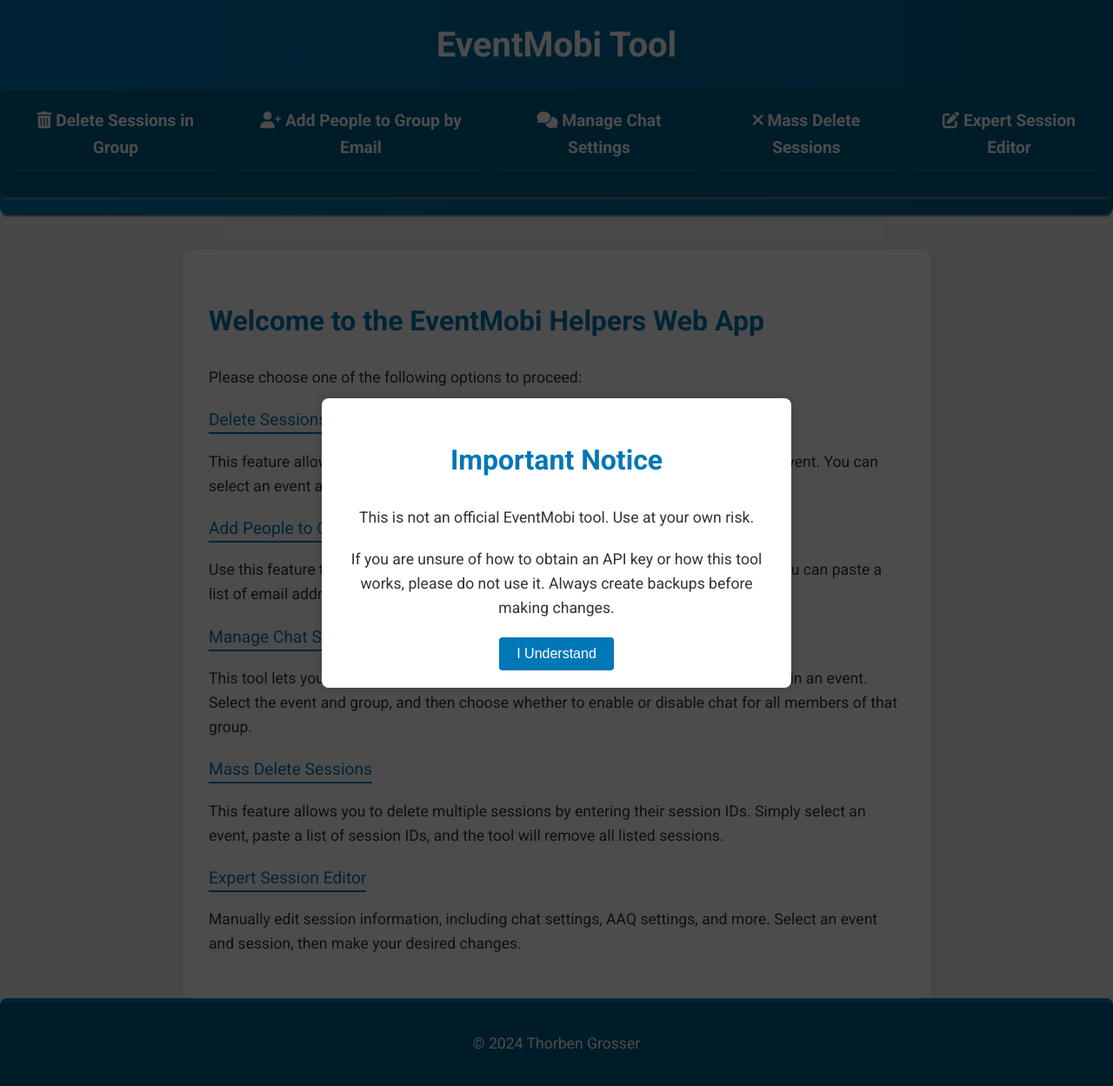
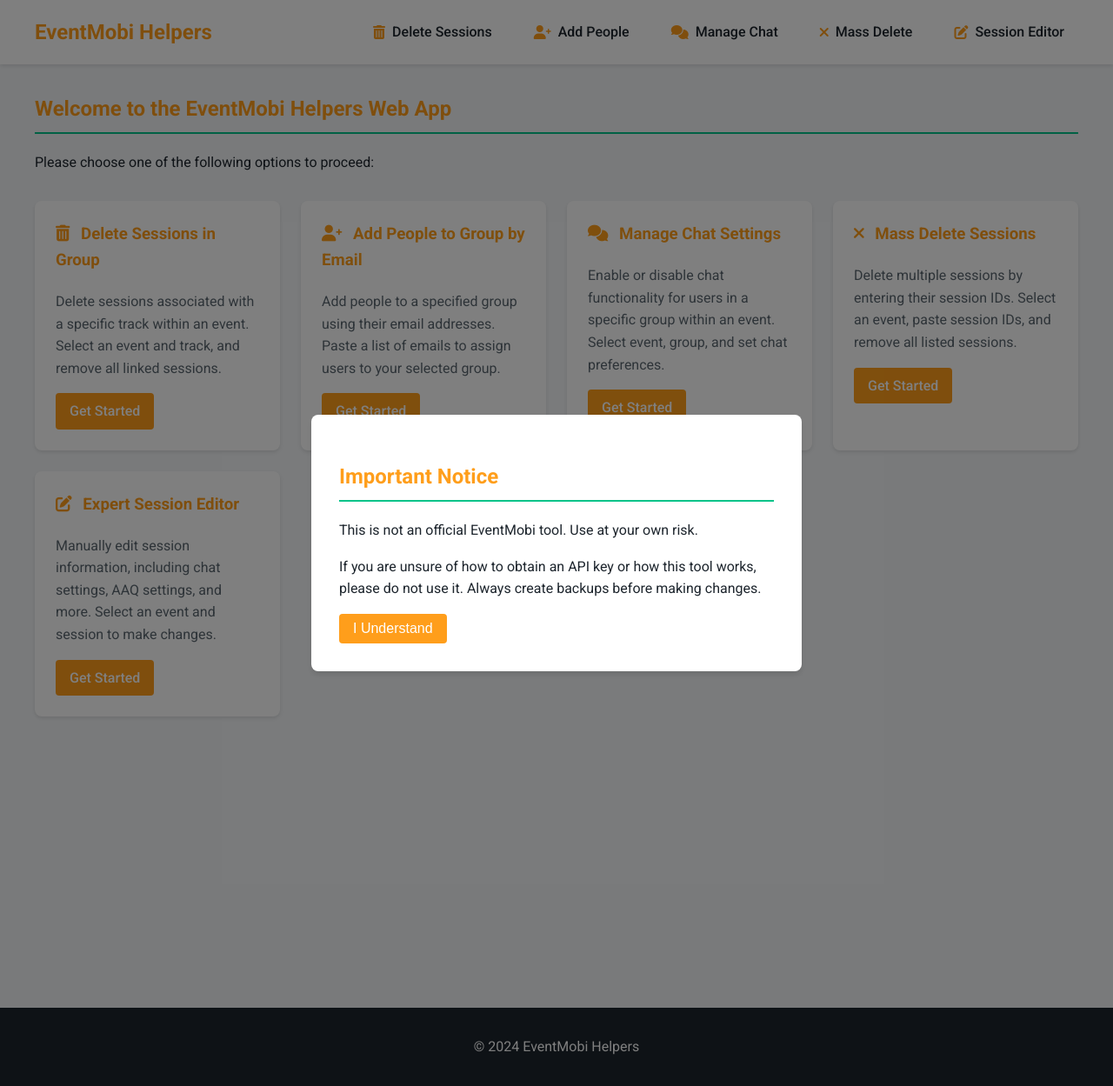
Before and after one commit to thorbengrosser/eventmobihelpers-web, a Flask app: page / in a window 1280 px wide. Shown: the whole page at 87% size. Run offline with Flask 3, Linux system fonts and the light colour scheme.

Commit message:
Removed redundant files, implemented better style sheets

```diff
--- a/app/static/css/styles.css
+++ b/app/static/css/styles.css
@@ -1,338 +1,294 @@
+:root {
+    --primary-color: #FF9E1B;
+    --secondary-color: #00C389;
+    --text-color: #1D252D;
+    --text-light: #5B6770;
+    --background-light: #F4F6F8;
+    --background-white: #FFFFFF;
+    --shadow-color: rgba(0, 0, 0, 0.1);
+}
+
 /* General Styles */
 body {
     font-family: 'Roboto', sans-serif;
     line-height: 1.6;
+    color: var(--text-color);
+    background-color: var(--background-light);
     margin: 0;
     padding: 0;
-    background-color: #f4f4f4;
-    color: #333;
 }
 
-header {
-    background: linear-gradient(90deg, #0077b6, #005f8a);
-    color: white;
-    padding: 20px 0;
-    text-align: center;
-    box-shadow: 0 4px 2px -2px gray;
-    border-radius: 0 0 8px 8px;
+main {
+    max-width: 1200px;
+    margin: 2rem auto;
+    padding: 0 1rem;
 }
 
-header h1 {
-    margin: 0;
-    font-size: 2.5rem;
-    font-weight: bold;
+h2 {
+    color: var(--primary-color);
+    border-bottom: 2px solid var(--secondary-color);
+    padding-bottom: 0.5rem;
 }
 
-/* Updated Navigation Styles */
-nav {
-    margin-top: 20px;
-    background-color: #005f8a;
-    box-shadow: 0 4px 2px -2px gray;
-    border-radius: 8px;
+/* Header and Navigation */
+header {
+    background-color: var(--background-white);
+    box-shadow: 0 2px 4px var(--shadow-color);
+    padding: 1rem 0;
+}
+
+.header-container {
+    max-width: 1200px;
+    margin: 0 auto;
+    display: flex;
+    justify-content: space-between;
+    align-items: center;
+    padding: 0 1rem;
+}
+
+.logo {
+    font-size: 1.5rem;
+    font-weight: bold;
+    color: var(--primary-color);
+    text-decoration: none;
 }
 
 nav ul {
     list-style-type: none;
-    padding: 10px;
+    padding: 0;
     margin: 0;
     display: flex;
-    justify-content: space-around; /* Ensure equal spacing between menu items */
-    gap: 15px;
-}
-
-nav ul li {
-    display: inline-block;
-    position: relative; /* Allow for underline animation */
+    gap: 1rem;
 }
 
 nav ul li a {
-    color: white;
+    color: var(--text-color);
     text-decoration: none;
-    font-weight: bold;
-    padding: 10px 15px;
-    border-radius: 5px;
-    transition: color 0.3s ease, background-color 0.3s ease, box-shadow 0.3s ease;
-    position: relative; /* For underline effect */
-    z-index: 1; /* Ensure the link is above the underline */
-    display: inline-block;
+    padding: 0.5rem 1rem;
+    border-radius: 4px;
+    transition: all 0.3s ease;
+    display: flex;
+    align-items: center;
+    font-weight: 500;
+}
+
+nav ul li a i {
+    margin-right: 0.5rem;
+    color: var(--primary-color);
 }
 
 nav ul li a:hover {
-    color: #ffdd00;
-    background-color: #004766;
-    box-shadow: 0 4px 10px rgba(0, 0, 0, 0.2);
+    background-color: var(--primary-color);
+    color: var(--background-white);
 }
 
-/* Modern underline effect on hover */
-nav ul li a::after {
-    content: '';
-    position: absolute;
-    width: 0;
-    height: 3px;
-    display: block;
-    margin-top: 5px;
-    right: 0;
-    background: #ffdd00;
-    transition: width 0.3s ease, right 0.3s ease;
-    z-index: -1; /* Place it behind the link */
+nav ul li a:hover i {
+    color: var(--background-white);
 }
 
-nav ul li a:hover::after {
-    width: 100%;
-    right: 0;
+/* Feature Grid and Cards */
+.feature-grid {
+    display: grid;
+    grid-template-columns: repeat(auto-fit, minmax(250px, 1fr));
+    gap: 1.5rem;
+    margin-top: 2rem;
 }
 
-/* Content and Footer Styles */
-main {
-    padding: 30px;
-    max-width: 800px;
-    margin: 40px auto;
-    background-color: white;
-    box-shadow: 0 0 15px rgba(0, 0, 0, 0.1);
+.feature-card {
+    background-color: var(--background-white);
     border-radius: 8px;
-    animation: fadeIn 0.8s ease-in-out;
+    padding: 1.5rem;
+    box-shadow: 0 2px 4px var(--shadow-color);
+    transition: all 0.3s ease;
 }
 
-h2 {
-    color: #0077b6;
-    font-size: 2rem;
-    margin-bottom: 25px;
+.feature-card:hover {
+    transform: translateY(-5px);
+    box-shadow: 0 4px 8px var(--shadow-color);
 }
 
-p {
-    font-size: 1.1rem;
-    margin-bottom: 20px;
+.feature-card h3 {
+    color: var(--primary-color);
+    margin-top: 0;
 }
 
-ul {
-    list-style: none;
-    padding: 0;
+.feature-card i {
+    margin-right: 0.5rem;
 }
 
-ul li {
-    margin-bottom: 20px;
+.feature-card p {
+    color: var(--text-light);
+    margin-bottom: 1rem;
 }
 
-ul li a {
-    color: #0077b6;
-    font-size: 1.2rem;
+/* Buttons and Form Elements */
+.btn,
+input[type="submit"],
+button {
+    display: inline-block;
+    background-color: var(--primary-color);
+    color: var(--background-white);
+    padding: 0.5rem 1rem;
+    border-radius: 4px;
     text-decoration: none;
-    border-bottom: 2px solid #0077b6;
-    padding-bottom: 3px;
-    transition: color 0.3s ease, border-color 0.3s ease;
+    transition: background-color 0.3s ease, transform 0.2s ease;
+    border: none;
+    cursor: pointer;
+    font-size: 1rem;
+    font-weight: 500;
+    text-align: center;
 }
 
-ul li a:hover {
-    color: #ffdd00;
-    border-color: #ffdd00;
+.btn:hover,
+input[type="submit"]:hover,
+button:hover {
+    background-color: var(--secondary-color);
+    transform: translateY(-2px);
 }
 
-/* Footer Styles */
-footer {
-    background-color: #005f8a;
-    color: white;
-    text-align: center;
-    padding: 15px 0;
-    font-size: 0.9rem;
-    border-top: 5px solid #0077b6;
-    position: fixed;
-    width: 100%;
-    bottom: 0;
-    left: 0;
-    border-radius: 8px 8px 0 0;
+.btn:active,
+input[type="submit"]:active,
+button:active {
+    transform: translateY(0);
 }
 
-/* Form Styles */
+.btn-secondary {
+    background-color: transparent;
+    color: var(--primary-color);
+    border: 2px solid var(--primary-color);
+}
+
+.btn-secondary:hover {
+    background-color: var(--primary-color);
+    color: var(--background-white);
+}
+
+.btn:disabled,
+input[type="submit"]:disabled,
+button:disabled {
+    background-color: var(--text-light);
+    cursor: not-allowed;
+    opacity: 0.7;
+}
+
+/* Forms */
 form {
+    max-width: 100%;
+    width: 100%;
+    box-sizing: border-box;
     display: flex;
     flex-direction: column;
-    gap: 10px;
+    gap: 1rem;
+    background-color: var(--background-white);
+    padding: 1.5rem;
+    border-radius: 8px;
+    box-shadow: 0 2px 4px var(--shadow-color);
 }
 
-form label {
-    font-weight: bold;
-    margin-bottom: 5px;
+input[type="text"],
+input[type="password"],
+input[type="email"],
+textarea,
+select {
+    width: 100%;
+    padding: 0.5rem;
+    margin-bottom: 1rem;
+    border: 1px solid var(--text-light);
+    border-radius: 4px;
+    font-size: 1rem;
+    box-sizing: border-box;
 }
 
-form input[type="text"],
-form input[type="password"],
-form input[type="email"],
-form select {
-    padding: 10px;
-    font-size: 1rem;
-    border: 1px solid #ccc;
-    border-radius: 4px;
+input[type="text"]:focus,
+input[type="password"]:focus,
+input[type="email"]:focus,
+textarea:focus,
+select:focus {
+    outline: none;
+    border-color: var(--primary-color);
+    box-shadow: 0 0 0 2px rgba(255, 158, 27, 0.2);
+}
+
+label {
+    display: block;
+    margin-bottom: 0.5rem;
+    font-weight: 500;
 }
 
 form input[type="submit"] {
-    padding: 10px;
-    font-size: 1rem;
-    color: white;
-    background-color: #0077b6;
-    border: none;
-    border-radius: 4px;
-    cursor: pointer;
-    box-shadow: 0 2px 5px rgba(0, 0, 0, 0.1);
-    transition: background-color 0.3s ease, transform 0.3s ease;
-}
-
-form input[type="submit"]:hover {
-    background-color: #005f8a;
-    transform: translateY(-2px);
-    box-shadow: 0 4px 10px rgba(0, 0, 0, 0.2);
+    align-self: flex-start;
+    margin-top: 1rem;
 }
 
 /* Flash Messages */
 .flash-messages {
-    margin: 20px 0;
-    padding: 10px;
-    border-radius: 5px;
+    margin-bottom: 1rem;
 }
 
 .alert {
-    padding: 15px;
-    margin-bottom: 10px;
-    border: 1px solid transparent;
+    padding: 1rem;
     border-radius: 4px;
+    margin-bottom: 1rem;
+    border-left: 4px solid;
 }
 
 .alert-success {
+    background-color: #d4edda;
+    border-color: #28a745;
     color: #155724;
-    background-color: #d4edda;
-    border-color: #c3e6cb;
 }
 
 .alert-danger {
+    background-color: #f8d7da;
+    border-color: #dc3545;
     color: #721c24;
-    background-color: #f8d7da;
-    border-color: #f5c6cb;
 }
 
-.alert-warning {
-    color: #856404;
-    background-color: #fff3cd;
-    border-color: #ffeeba;
-}
-
-.alert-info {
-    color: #0c5460;
-    background-color: #d1ecf1;
-    border-color: #bee5eb;
-}
-
-/* Toast styles */
-.toast-container {
-    position: fixed;
-    top: 20px;
-    right: 20px;
-    z-index: 10000;
-    display: flex;
-    flex-direction: column;
-    align-items: flex-end;
-}
-
-.toast {
-    background-color: #333;
-    color: #fff;
-    padding: 15px 20px;
-    margin-bottom: 10px;
-    border-radius: 5px;
-    box-shadow: 0 0 10px rgba(0, 0, 0, 0.1);
-    opacity: 0;
-    transition: opacity 0.5s ease-in-out;
-}
-
-.toast.show {
-    opacity: 1;
-}
-
-.toast.success {
-    background-color: #4CAF50;
-}
-
-.toast.error {
-    background-color: #f44336;
-}
-
-.toast.info {
-    background-color: #2196F3;
-}
-
-.inline-radio {
-    display: inline-block;
-    margin-right: 10px;
-}
-
-.inline-radio input {
-    margin-left: 5px;
-}
-
-/* Fade-in Animation */
-@keyframes fadeIn {
-    from {
-        opacity: 0;
-    }
-    to {
-        opacity: 1;
-    }
-}
-
-/* Popup Overlay */
+/* Popup Styles */
 .popup-overlay {
+    display: none;
     position: fixed;
     top: 0;
     left: 0;
     width: 100%;
     height: 100%;
-    background: rgba(0, 0, 0, 0.7);
+    background-color: rgba(0,0,0,0.5);
+    z-index: 1000;
+}
+
+.popup-content {
+    background-color: var(--background-white);
+    max-width: 500px;
+    margin: 10% auto;
+    padding: 2rem;
+    border-radius: 8px;
+    box-shadow: 0 4px 6px var(--shadow-color);
+}
+
+.popup-overlay.show {
     display: flex;
     align-items: center;
     justify-content: center;
-    z-index: 10000;
-    opacity: 0;
-    visibility: hidden;
-    transition: opacity 0.3s ease, visibility 0.3s ease;
 }
 
-/* Popup Content */
-.popup-content {
-    background: #fff;
-    padding: 20px;
-    border-radius: 8px;
+/* Footer */
+footer {
+    background-color: var(--text-color);
+    color: var(--background-white);
     text-align: center;
-    max-width: 500px;
-    box-shadow: 0 0 15px rgba(0, 0, 0, 0.2);
-    animation: fadeIn 0.5s ease;
+    padding: 1rem 0;
+    position: fixed;
+    bottom: 0;
+    width: 100%;
 }
 
-/* Popup Button */
-.popup-content button {
-    padding: 10px 20px;
-    font-size: 1rem;
-    color: white;
-    background-color: #0077b6;
-    border: none;
-    border-radius: 4px;
-    cursor: pointer;
-    transition: background-color 0.3s ease;
-}
+/* Responsive Design */
+@media (max-width: 768px) {
+    nav ul {
+        flex-direction: column;
+    }
 
-.popup-content button:hover {
-    background-color: #005f8a;
-}
-
-/* Show Popup */
-.popup-overlay.show {
-    opacity: 1;
-    visibility: visible;
-}
-
-/* Fade-in Animation for Popup */
-@keyframes fadeIn {
-    from {
-        opacity: 0;
-    }
-    to {
-        opacity: 1;
+    nav ul li {
+        margin: 0.25rem 0;
     }
 }
--- a/app/templates/base.html
+++ b/app/templates/base.html
@@ -3,28 +3,28 @@
 <head>
     <meta charset="UTF-8">
     <meta name="viewport" content="width=device-width, initial-scale=1.0">
-    <title>{% block title %}EventMobi Tool{% endblock %}</title>
+    <title>{% block title %}EventMobi Helpers{% endblock %}</title>
     <link rel="stylesheet" href="{{ url_for('static', filename='css/styles.css') }}">
-    <link href="https://fonts.googleapis.com/css2?family=Roboto:wght@400;700&display=swap" rel="stylesheet">
+    <link href="https://fonts.googleapis.com/css2?family=Roboto:wght@400;500;700&display=swap" rel="stylesheet">
     <link rel="stylesheet" href="https://cdnjs.cloudflare.com/ajax/libs/font-awesome/6.0.0-beta3/css/all.min.css">
 </head>
 <body>
     <header>
-        <h1>EventMobi Tool</h1>
+        <div class="header-container">
+            <a href="{{ url_for('main.index') }}" class="logo">EventMobi Helpers</a>
             <nav>
                 <ul>
-              <li><a href="/delete_sessions_group/api_key"><i class="fas fa-trash-alt"></i> Delete Sessions in Group</a></li>
-              <li><a href="/add_people_to_group/api_key"><i class="fas fa-user-plus"></i> Add People to Group by Email</a></li>
-              <li><a href="/manage_chat/api_key"><i class="fas fa-comments"></i> Manage Chat Settings</a></li>
-              <li><a href="/mass_delete_sessions/api_key"><i class="fas fa-times"></i> Mass Delete Sessions</a></li>
-              <li><a href="/expert_session_editor/api_key"><i class="fas fa-edit"></i> Expert Session Editor</a></li>
+                    <li><a href="{{ url_for('delete_sessions_group.api_key') }}"><i class="fas fa-trash-alt"></i> Delete Sessions</a></li>
+                    <li><a href="{{ url_for('add_people_to_group.api_key') }}"><i class="fas fa-user-plus"></i> Add People</a></li>
+                    <li><a href="{{ url_for('manage_chat.api_key') }}"><i class="fas fa-comments"></i> Manage Chat</a></li>
+                    <li><a href="{{ url_for('mass_delete_sessions.api_key') }}"><i class="fas fa-times"></i> Mass Delete</a></li>
+                    <li><a href="{{ url_for('expert_session_editor.api_key') }}"><i class="fas fa-edit"></i> Session Editor</a></li>
                 </ul>
             </nav>
+        </div>
     </header>
 
-    <!-- Toast Container -->
-    <div id="toast-container" class="toast-container"></div>
-
+    <main>
         <!-- Flash messages block -->
         {% with messages = get_flashed_messages(with_categories=true) %}
             {% if messages %}
@@ -36,12 +36,13 @@
             {% endif %}
         {% endwith %}
 
-    <main>
         {% block content %}{% endblock %}
     </main>
+
     <footer>
-        <p>&copy; 2024 EventMobi Tool</p>
+        <p>&copy; 2024 EventMobi Helpers</p>
     </footer>
+
     <!-- Disclaimer Popup -->
     <div id="disclaimer-popup" class="popup-overlay">
         <div class="popup-content">
@@ -50,34 +51,27 @@
             <p>If you are unsure of how to obtain an API key or how this tool works, please do not use it. Always create backups before making changes.</p>
             <button id="close-popup">I Understand</button>
         </div>
-
     </div>
 
     <script>
-  // Function to check if the disclaimer has been seen
         function checkDisclaimerSeen() {
             return localStorage.getItem('disclaimerSeen');
         }
 
-  // Function to show the disclaimer popup
         function showDisclaimer() {
             document.getElementById('disclaimer-popup').classList.add('show');
         }
 
-  // Function to close the disclaimer popup
         function closeDisclaimer() {
             document.getElementById('disclaimer-popup').classList.remove('show');
-      localStorage.setItem('disclaimerSeen', 'true'); // Mark disclaimer as seen
+            localStorage.setItem('disclaimerSeen', 'true');
         }
 
-  // Show the disclaimer if it hasn't been seen
         if (!checkDisclaimerSeen()) {
             showDisclaimer();
         }
 
-  // Add event listener to close the disclaimer
         document.getElementById('close-popup').addEventListener('click', closeDisclaimer);
     </script>
-
 </body>
 </html>
--- a/app/templates/index.html
+++ b/app/templates/index.html
@@ -1,93 +1,33 @@
-<!DOCTYPE html>
-<html lang="en">
-<head>
-    <meta charset="UTF-8">
-    <meta name="viewport" content="width=device-width, initial-scale=1.0">
-    <title>EventMobi Tool</title>
-    <link rel="stylesheet" href="{{ url_for('static', filename='css/styles.css') }}">
-    <link href="https://fonts.googleapis.com/css2?family=Roboto:wght@400;700&display=swap" rel="stylesheet">
-    <link rel="stylesheet" href="https://cdnjs.cloudflare.com/ajax/libs/font-awesome/6.0.0-beta3/css/all.min.css">
-</head>
-<body>
-    <header>
-        <h1>EventMobi Tool</h1>
-        <nav>
-            <ul>
-                <li><a href="/delete_sessions_group/api_key"><i class="fas fa-trash-alt"></i> Delete Sessions in Group</a></li>
-                <li><a href="/add_people_to_group/api_key"><i class="fas fa-user-plus"></i> Add People to Group by Email</a></li>
-                <li><a href="/manage_chat/api_key"><i class="fas fa-comments"></i> Manage Chat Settings</a></li>
-                <li><a href="/mass_delete_sessions/api_key"><i class="fas fa-times"></i> Mass Delete Sessions</a></li>
-                <li><a href="/expert_session_editor/api_key"><i class="fas fa-edit"></i> Expert Session Editor</a></li>
-            </ul>
-        </nav>
-    </header>
+{% extends "base.html" %}
 
-    <main>
-        <h2>Welcome to the EventMobi Helpers Web App</h2>
-        <p>Please choose one of the following options to proceed:</p>
-        <ul>
-            <li>
-                <a href="/delete_sessions_group/api_key">Delete Sessions in Group</a>
-                <p>This feature allows you to delete sessions associated with a specific track within an event. You can select an event and track, and all sessions linked to that track will be removed.</p>
-            </li>
-            <li>
-                <a href="/add_people_to_group/api_key">Add People to Group by Email</a>
-                <p>Use this feature to add people to a specified group based on their email addresses. You can paste a list of email addresses, and the tool will assign those users to the group you select.</p>
-            </li>
-            <li>
-                <a href="/manage_chat/api_key">Manage Chat Settings</a>
-                <p>This tool lets you enable or disable chat functionality for users in a specific group within an event. Select the event and group, and then choose whether to enable or disable chat for all members of that group.</p>
-            </li>
-            <li>
-                <a href="/mass_delete_sessions/api_key">Mass Delete Sessions</a>
-                <p>This feature allows you to delete multiple sessions by entering their session IDs. Simply select an event, paste a list of session IDs, and the tool will remove all listed sessions.</p>
-            </li>
-            <li>
-                <a href="/expert_session_editor/api_key">Expert Session Editor</a>
-                <p>Manually edit session information, including chat settings, AAQ settings, and more. Select an event and session, then make your desired changes.</p>
-            </li>
-        </ul>
-    </main>
-
-
-    <footer>
-        <p>&copy; 2024 Thorben Grosser</p>
-    </footer>
-
-<!-- Disclaimer Popup -->
-<div id="disclaimer-popup" class="popup-overlay">
-    <div class="popup-content">
-        <h2>Important Notice</h2>
-        <p>This is not an official EventMobi tool. Use at your own risk.</p>
-        <p>If you are unsure of how to obtain an API key or how this tool works, please do not use it. Always create backups before making changes.</p>
-        <button id="close-popup">I Understand</button>
+{% block content %}
+<h2>Welcome to the EventMobi Helpers Web App</h2>
+<p>Please choose one of the following options to proceed:</p>
+<div class="feature-grid">
+    <div class="feature-card">
+        <h3><i class="fas fa-trash-alt"></i> Delete Sessions in Group</h3>
+        <p>Delete sessions associated with a specific track within an event. Select an event and track, and remove all linked sessions.</p>
+        <a href="{{ url_for('delete_sessions_group.api_key') }}" class="btn">Get Started</a>
+    </div>
+    <div class="feature-card">
+        <h3><i class="fas fa-user-plus"></i> Add People to Group by Email</h3>
+        <p>Add people to a specified group using their email addresses. Paste a list of emails to assign users to your selected group.</p>
+        <a href="{{ url_for('add_people_to_group.api_key') }}" class="btn">Get Started</a>
+    </div>
+    <div class="feature-card">
+        <h3><i class="fas fa-comments"></i> Manage Chat Settings</h3>
+        <p>Enable or disable chat functionality for users in a specific group within an event. Select event, group, and set chat preferences.</p>
+        <a href="{{ url_for('manage_chat.api_key') }}" class="btn">Get Started</a>
+    </div>
+    <div class="feature-card">
+        <h3><i class="fas fa-times"></i> Mass Delete Sessions</h3>
+        <p>Delete multiple sessions by entering their session IDs. Select an event, paste session IDs, and remove all listed sessions.</p>
+        <a href="{{ url_for('mass_delete_sessions.api_key') }}" class="btn">Get Started</a>
+    </div>
+    <div class="feature-card">
+        <h3><i class="fas fa-edit"></i> Expert Session Editor</h3>
+        <p>Manually edit session information, including chat settings, AAQ settings, and more. Select an event and session to make changes.</p>
+        <a href="{{ url_for('expert_session_editor.api_key') }}" class="btn">Get Started</a>
     </div>
 </div>
-<script>
-    // Function to check if the disclaimer has been seen
-    function checkDisclaimerSeen() {
-        return localStorage.getItem('disclaimerSeen');
-    }
-
-    // Function to show the disclaimer popup
-    function showDisclaimer() {
-        document.getElementById('disclaimer-popup').classList.add('show');
-    }
-
-    // Function to close the disclaimer popup
-    function closeDisclaimer() {
-        document.getElementById('disclaimer-popup').classList.remove('show');
-        localStorage.setItem('disclaimerSeen', 'true'); // Mark disclaimer as seen
-    }
-
-    // Show the disclaimer if it hasn't been seen
-    if (!checkDisclaimerSeen()) {
-        showDisclaimer();
-    }
-
-    // Add event listener to close the disclaimer
-    document.getElementById('close-popup').addEventListener('click', closeDisclaimer);
-</script>
-
-</body>
-</html>
+{% endblock %}
```
Also changed, not shown: app/templates/main/windex.html (deleted, +0 -11 lines). Lines whose indentation alone changed are shown as unchanged.
